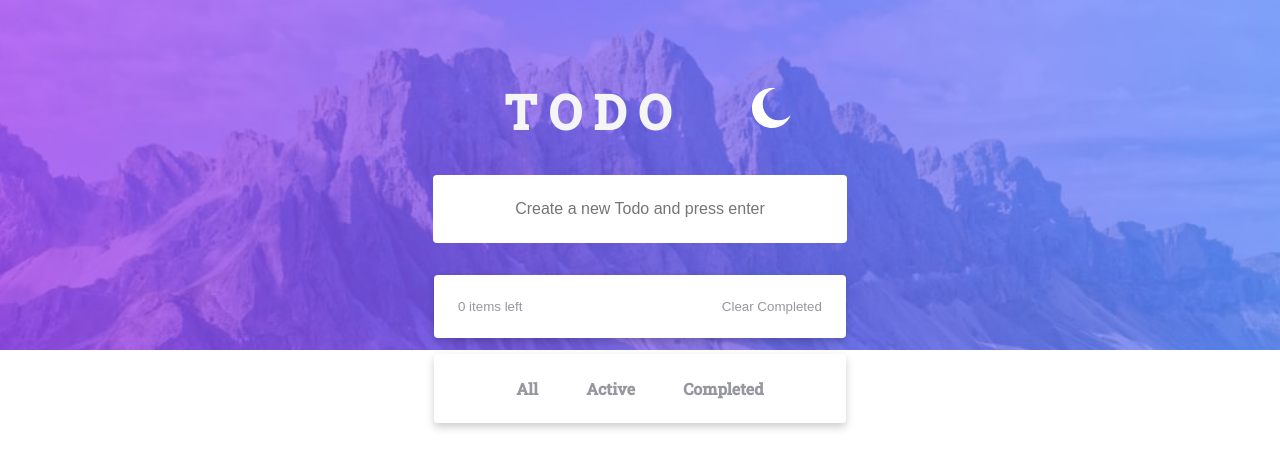
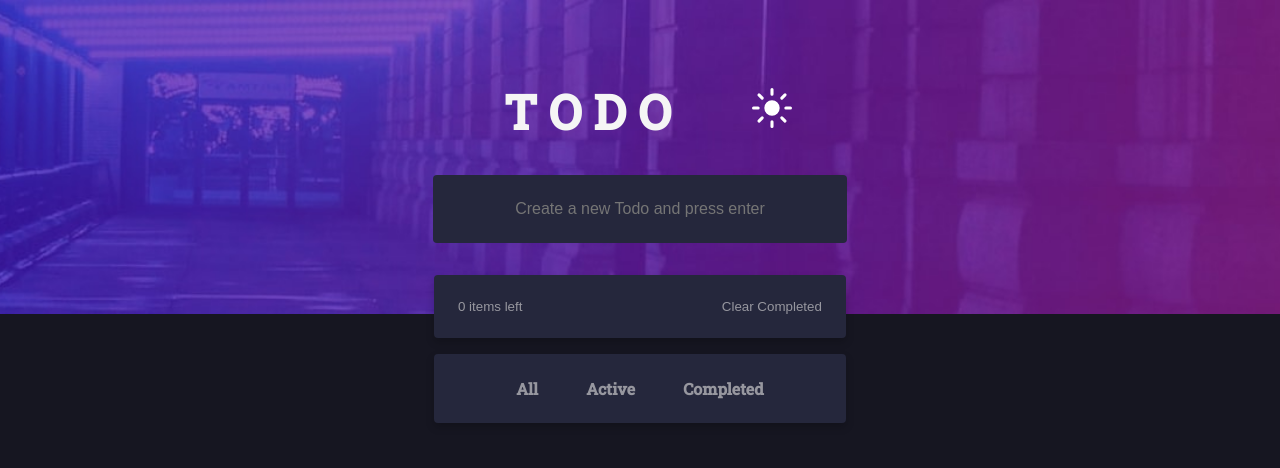
Before and after one commit to abhaydee/front-end-challenge-todo, a React (Create React App) app: page / in a window 1280 px wide. Shown: the top 468 px of the page. Built offline with nearby package versions, Linux system fonts and the light colour scheme.

Commit message:
adding theme local storage

```diff
--- a/src/Components/TodoContainer.jsx
+++ b/src/Components/TodoContainer.jsx
@@ -6,8 +6,13 @@ import { useDispatch } from "react-redux";
 import TodoListContainer from "./TodoListContainer";
 import TabsContainer from "./TabsContainer";
 import "../styles/TodoContainer.scss";
+import { persistedStorage } from "../index";
 function TodoContainer() {
-  const [theme, setTheme] = useState(true);
+  const [theme, setTheme] = useState(
+    persistedStorage?.todoreducer?.theme
+      ? persistedStorage?.todoreducer?.theme
+      : false
+  );
   const dispatch = useDispatch();
   useEffect(() => {
     dispatch({ type: "THEME", payload: theme });
--- a/src/Components/TodoListContainer.jsx
+++ b/src/Components/TodoListContainer.jsx
@@ -22,6 +22,7 @@ function TodoListContainer() {
       payload: { index: index, input: input },
     });
   };
+  console.log("the list mapped", listMapped(filterTodo, todolist));
   const handleComplete = (index, input) => {
     setIndexValue(index);
     setInputValue(input);
--- a/src/index.js
+++ b/src/index.js
@@ -6,8 +6,8 @@ import { Provider } from "react-redux";
 import { createStore } from "redux";
 import rootreducers from "./redux/rootreducers";
 import { loadStorage, saveStorage } from "./services/localStorage";
-const persistedStorage = loadStorage();
-const store = createStore(rootreducers, persistedStorage);
+export const persistedStorage = loadStorage();
+export const store = createStore(rootreducers, persistedStorage);
 
 function throttle(func, delay) {
   let flag = true;
```
Also changed, not shown: 1 other file (tests, documents, lock files or other folders).
